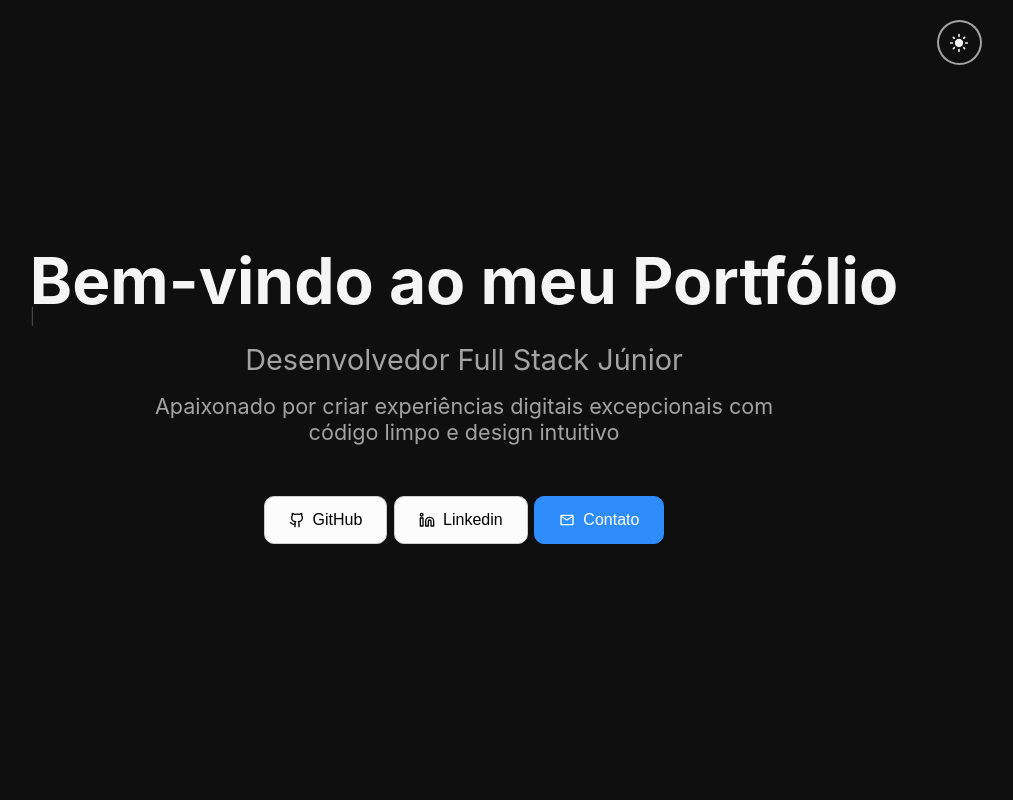
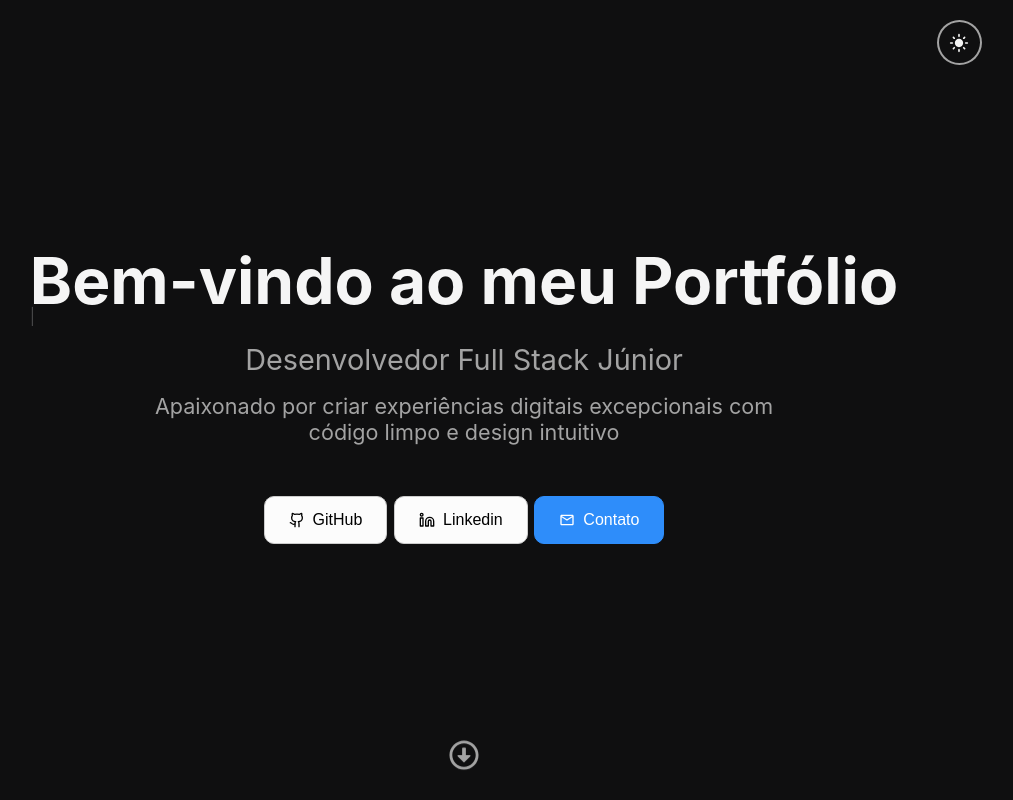
Before and after one commit to MLS467/devmaisson, a React (Vite) app: page / in a window 1280 px wide. Shown: the whole page, without its empty margins (176-1189 px from the left). Built offline with nearby package versions, Linux system fonts and the light colour scheme.

Commit message:
fix: (theme) and feat: bottom arrow back

```diff
--- a/src/App.tsx
+++ b/src/App.tsx
@@ -1,10 +1,19 @@
 import DescriptionPage from "./components/HomeComponents/DescriptionPage";
+import { AppContainer } from "./style/appStyle";
+import { useContext } from "react";
+import { ThemeContext } from "./context/Theme/themeContext";
+import type { PaletteType } from "./constants/colors";
+import { lightPalette } from "./constants/colors";
 
 function App() {
+  const context = useContext(ThemeContext);
+
+  const palette: PaletteType = context?.palette || lightPalette;
+
   return (
-    <div style={{ padding: "0 8%" }}>
+    <AppContainer palette={palette}>
       <DescriptionPage />
-    </div>
+    </AppContainer>
   );
 }
 
--- a/src/Hooks/useTheme.ts
+++ b/src/Hooks/useTheme.ts
@@ -3,8 +3,10 @@ import { ThemeContext } from "../context/Theme/themeContext";
 
 export const useTheme = () => {
   const context = useContext(ThemeContext);
+
   if (!context) {
     throw new Error("useTheme must be used within a ThemeProvider");
   }
+
   return context;
 };
--- a/src/components/HomeComponents/DescriptionPage/index.tsx
+++ b/src/components/HomeComponents/DescriptionPage/index.tsx
@@ -1,4 +1,5 @@
 import {
+  ArrowBackContainer,
   DescriptionContainer,
   DescriptionPageContainer,
   DeveloperContainer,
@@ -10,6 +11,7 @@ import ButtonWrapper from "../ButtonWrapper";
 import { useDescription } from "../../../Hooks/useDescription";
 import { useTheme } from "../../../Hooks/useTheme";
 import ThemeToggle from "../ThemeToggle";
+import { FaRegArrowAltCircleDown } from "react-icons/fa";
 
 const DescriptionPage = () => {
   const { title } = useDescription();
@@ -38,6 +40,9 @@ const DescriptionPage = () => {
       </DescriptionContainer>
 
       <ButtonWrapper />
+      <ArrowBackContainer>
+        <FaRegArrowAltCircleDown size={30} color={palette.fontSeconry} />
+      </ArrowBackContainer>
     </DescriptionPageContainer>
   );
 };
--- a/src/components/HomeComponents/DescriptionPage/style.tsx
+++ b/src/components/HomeComponents/DescriptionPage/style.tsx
@@ -8,6 +8,7 @@ interface StyledProps {
 
 export const DescriptionPageContainer = styled.div<StyledProps>`
   display: flex;
+  position: relative;
   gap: 16px;
   justify-content: center;
   align-items: center;
@@ -62,3 +63,30 @@ export const DescriptionContainer = styled.div<StyledProps>`
     color: ${(props) => props.palette.fontSeconry};
   }
 `;
+
+export const ArrowBackContainer = styled.div`
+  position: absolute;
+  bottom: 0;
+  padding: 30px 0;
+  display: flex;
+  justify-content: center;
+  width: 100%;
+  height: auto;
+
+  svg {
+    animation: bounce 1.2s infinite;
+  }
+
+  @keyframes bounce {
+    0%,
+    100% {
+      transform: translateY(0);
+    }
+    30% {
+      transform: translateY(10px);
+    }
+    60% {
+      transform: translateY(0);
+    }
+  }
+`;
--- /dev/null
+++ b/src/style/appStyle.tsx
@@ -0,0 +1,11 @@
+import styled from "styled-components";
+import type { PaletteType } from "../constants/colors";
+
+interface AppContainerProps {
+  palette: PaletteType;
+}
+
+export const AppContainer = styled.div<AppContainerProps>`
+  background-color: ${({ palette }) => palette.background};
+  padding: 0 8%;
+`;
```
